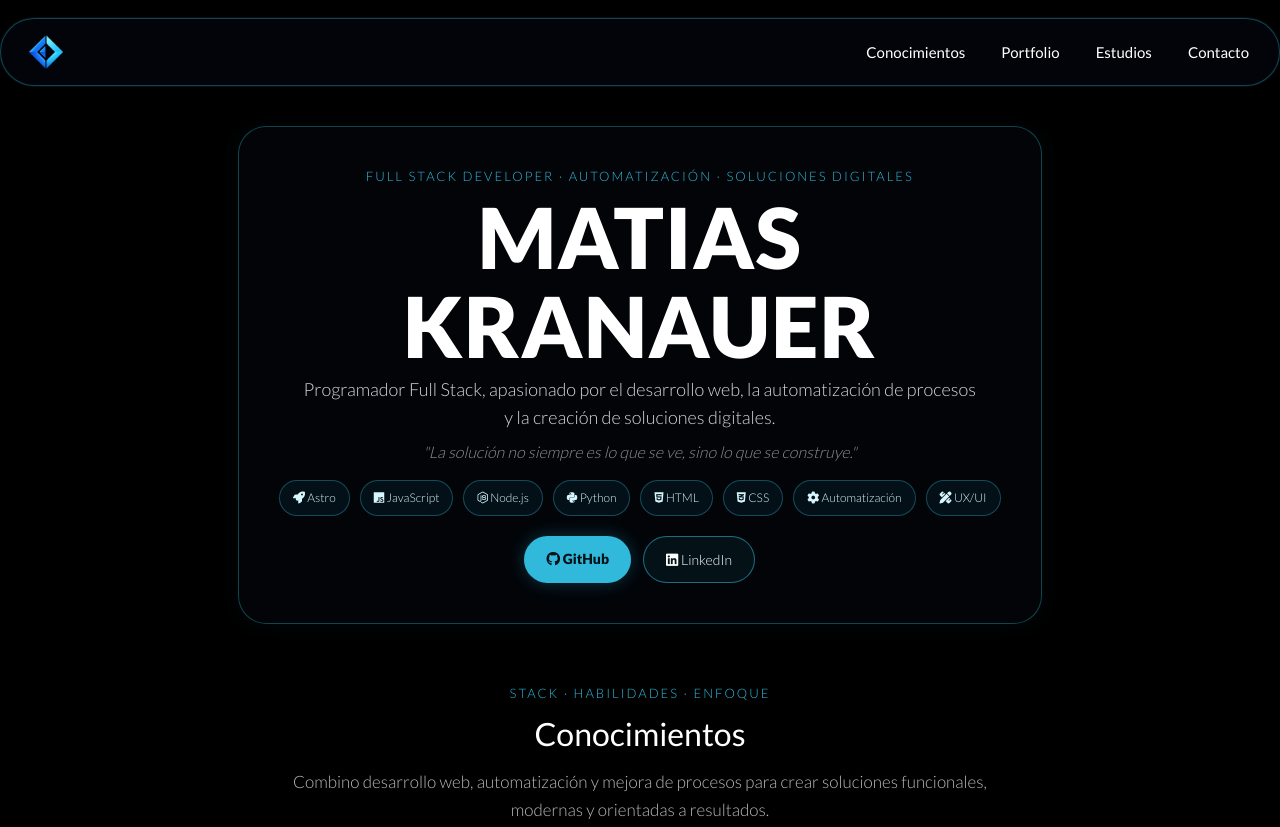
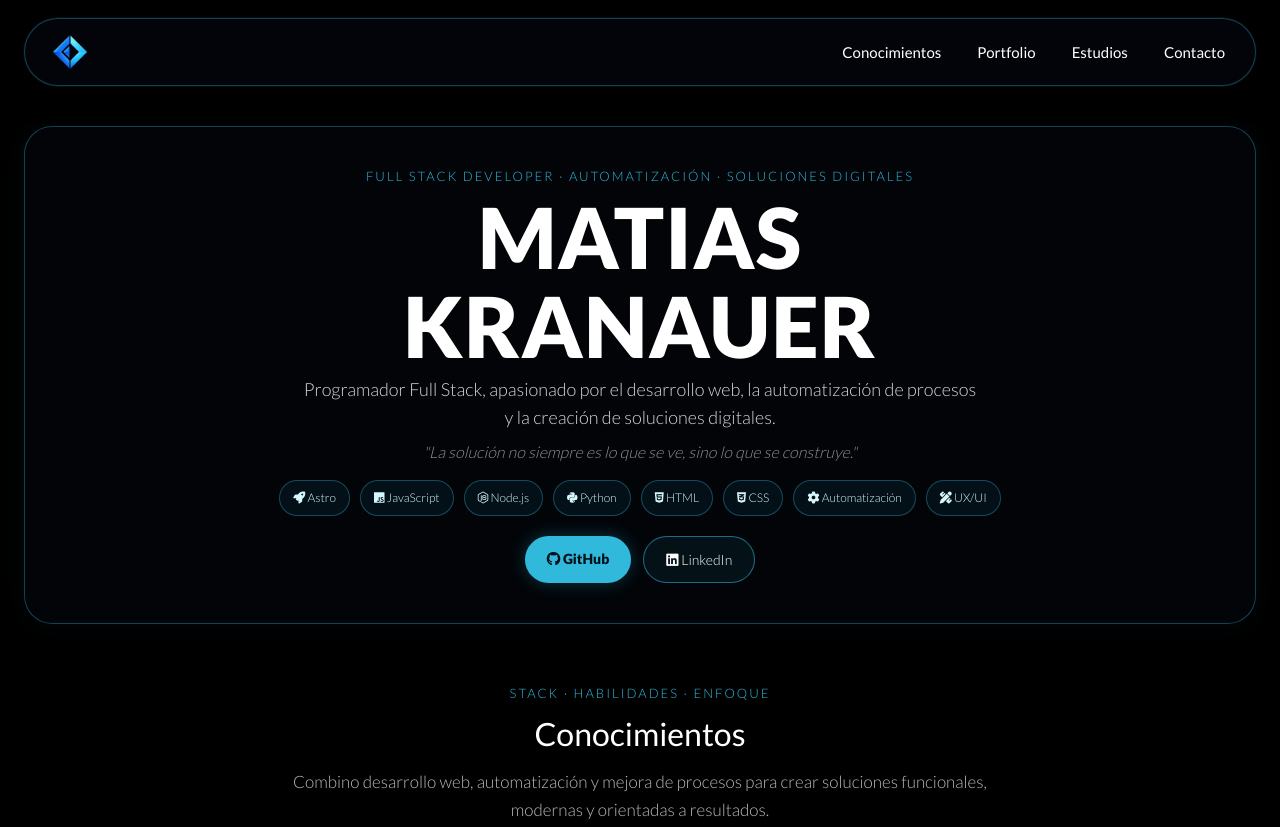
Before and after one commit to MKranauerDev/Portfolio, an Astro site: page / in a window 1280 px wide. Shown: the top 827 px of the page. Built offline with nearby package versions, Linux system fonts and the light colour scheme; Astro itself is replaced by a stand-in of ours.

Commit message:
fix: unify container width and align navbar with main layout

```diff
--- a/src/styles/global.css
+++ b/src/styles/global.css
@@ -56,12 +56,10 @@ body {
 
 /* ===== CONTAINER GENERAL ===== */
 .container-main {
- .container-main {
   width: 100%;
-  max-width: 1380px;
+  max-width: 1320px;
   margin: 0 auto;
-  padding: 0 16px;
-}
+  padding: 0 24px;
 }
 
 /* ===== HERO ===== */
@@ -85,10 +83,10 @@ body {
 
 .hero-content {
   width: 100%;
-  max-width: 100%;
+  max-width: 1320px;
   margin: 0 auto;
   margin-top: 10px;
-  padding: 40px 40px; /* antes 32px -> ahora más alto */
+  padding: 40px 40px;
   background: rgba(5, 10, 18, 0.45);
   backdrop-filter: blur(6px);
   border: 1px solid rgba(48, 185, 219, 0.35);
@@ -269,10 +267,11 @@ section {
 
 /* ===== MOBILE ===== */
 @media (max-width: 900px) {
-  .container-main {
-    width: calc(100% - 24px);
+   .container-main {
+    width: 100%;
     max-width: none;
     margin: 0 auto;
+    padding: 0 16px;
   }
 
 
--- a/src/styles/navbar.css
+++ b/src/styles/navbar.css
@@ -5,7 +5,6 @@
   position: relative;
   z-index: 20;
 }
-
 .topbar-inner {
   width: 100%;
   display: flex;
```
